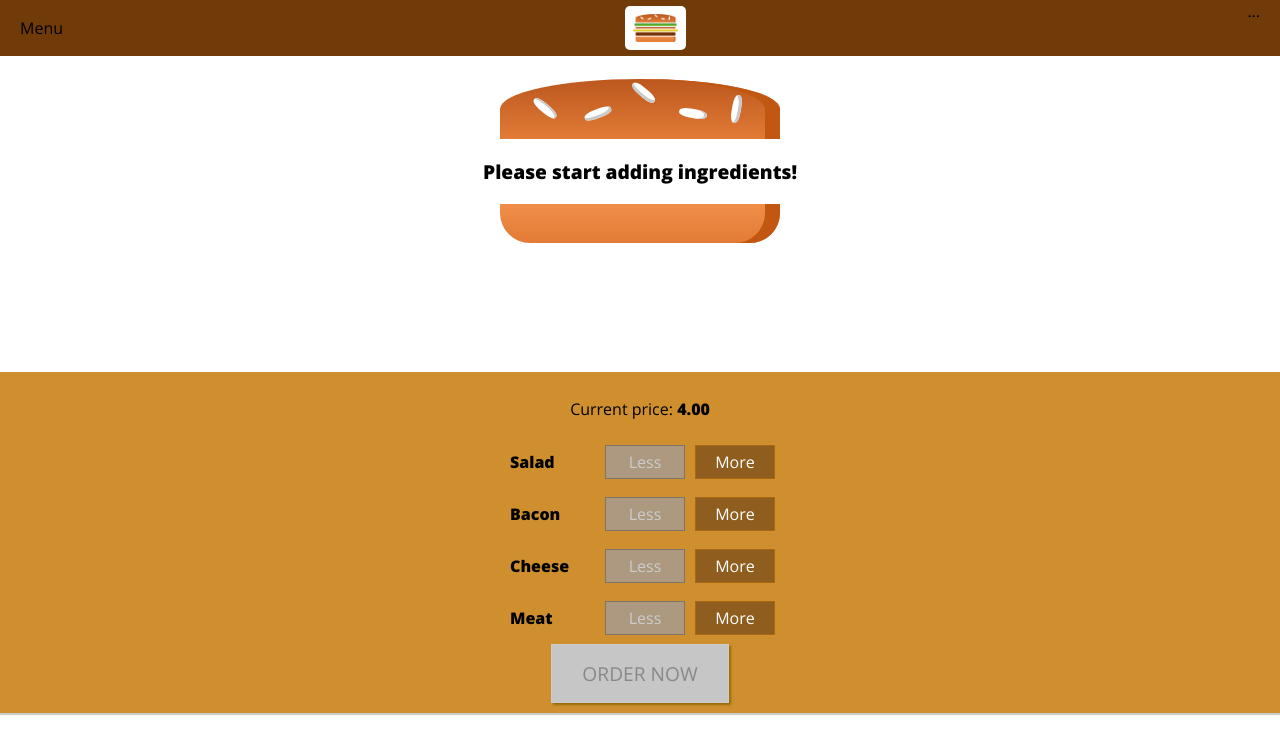
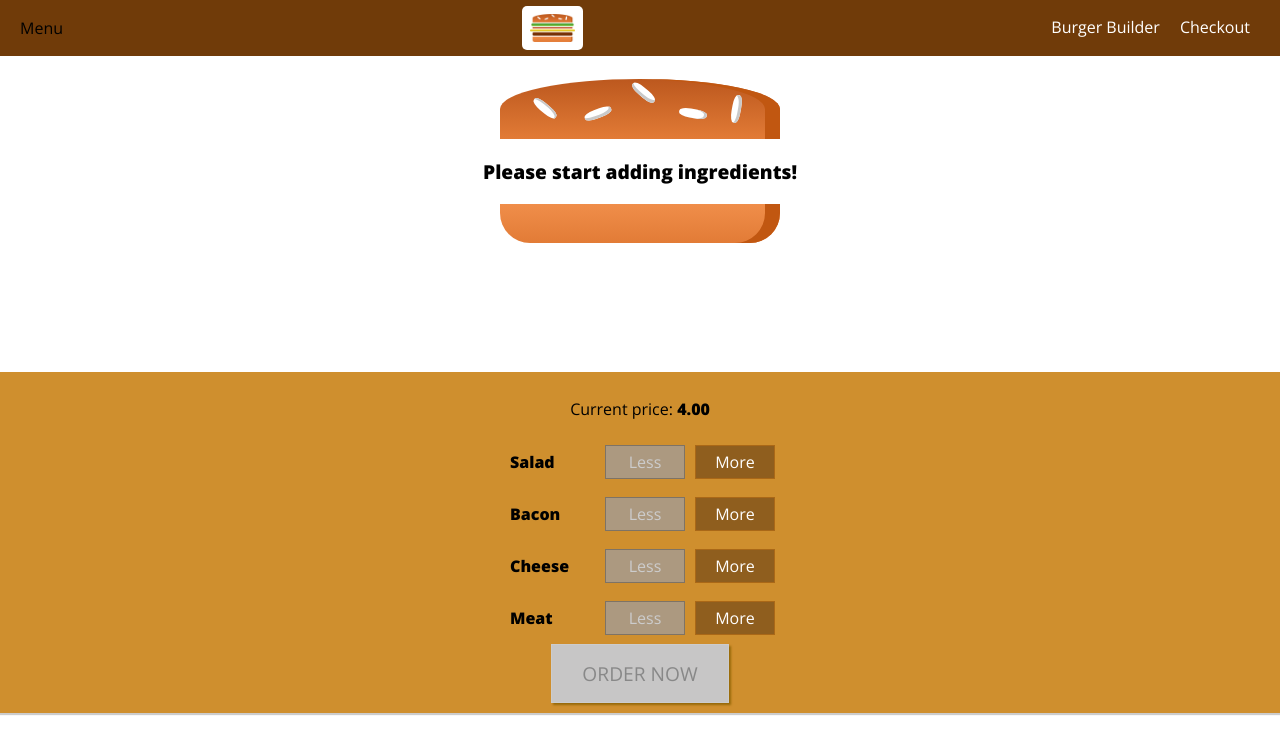
Before and after one commit to felipehermosilla/burger-app, a React (Create React App) app: page / in a window 1280 px wide. Shown: the top 754 px of the page. Built offline with nearby package versions, Linux system fonts and the light colour scheme.

Commit message:
Adding Reusable Navigation Items

```diff
--- /dev/null
+++ b/src/components/Navigation/NavigationItems/NavigationItem/NavigationItem.js
@@ -0,0 +1,14 @@
+import React from 'react';
+
+import classes from './NavigationItem.module.css';
+
+const navigationItem = (props) => (
+    <li className={classes.NavigationItem}>
+      <a
+        href={props.link}
+        className={props.active? classes.active: null}>{props.children}</a>
+    </li>
+);
+
+
+export default navigationItem;
--- /dev/null
+++ b/src/components/Navigation/NavigationItems/NavigationItem/NavigationItem.module.css
@@ -0,0 +1,25 @@
+.NavigationItem {
+  margin: 0;
+  box-sizing: border-box;
+  display: flex;
+  height: 100%;
+  align-items: center;
+}
+
+.NavigationItem a {
+  color: white;
+  text-decoration: none;
+  height: 100%;
+  padding: 16px 10px;
+  border-bottom: 4px solid transparent;
+  box-sizing: border-box;
+  display: block;
+}
+
+.NavigationItem a:hover,
+ .NavigationItem a:active,
+ .NavigationItem a.hover {
+  background-color: #8f5c2c;
+  border-bottom: 4px solid #40a4c8;
+  color: white;
+}
--- /dev/null
+++ b/src/components/Navigation/NavigationItems/NavigationItems.js
@@ -0,0 +1,14 @@
+import React from 'react';
+import NavigationItem from './NavigationItem/NavigationItem';
+
+import classes from './NavigationItems.module.css';
+
+const navigationItems = () => (
+  <ul className={classes.NavigationItems}>
+    <NavigationItem link="/" active>Burger Builder</NavigationItem>
+    <NavigationItem link="/">Checkout</NavigationItem>
+  </ul>
+);
+
+
+export default navigationItems;
--- /dev/null
+++ b/src/components/Navigation/NavigationItems/NavigationItems.module.css
@@ -0,0 +1,8 @@
+.NavigationItems {
+  margin: 0;
+  padding: 0;
+  list-style: none;
+  display: flex;
+  align-items: center;
+  height: 100%;
+}
--- a/src/components/Navigation/Toolbar/Toolbar.js
+++ b/src/components/Navigation/Toolbar/Toolbar.js
@@ -2,13 +2,14 @@
 
 import classes from './Toolbar.module.css';
 import Logo from '../../Logo/Logo';
+import NavigationItems from '../NavigationItems/NavigationItems';
 
 const toolbar = (props) => (
     <header className={classes.Toolbar}>
       <div>Menu</div>
       <Logo />
       <nav>
-        ...
+        <NavigationItems />
       </nav>
     </header>
 );
```
